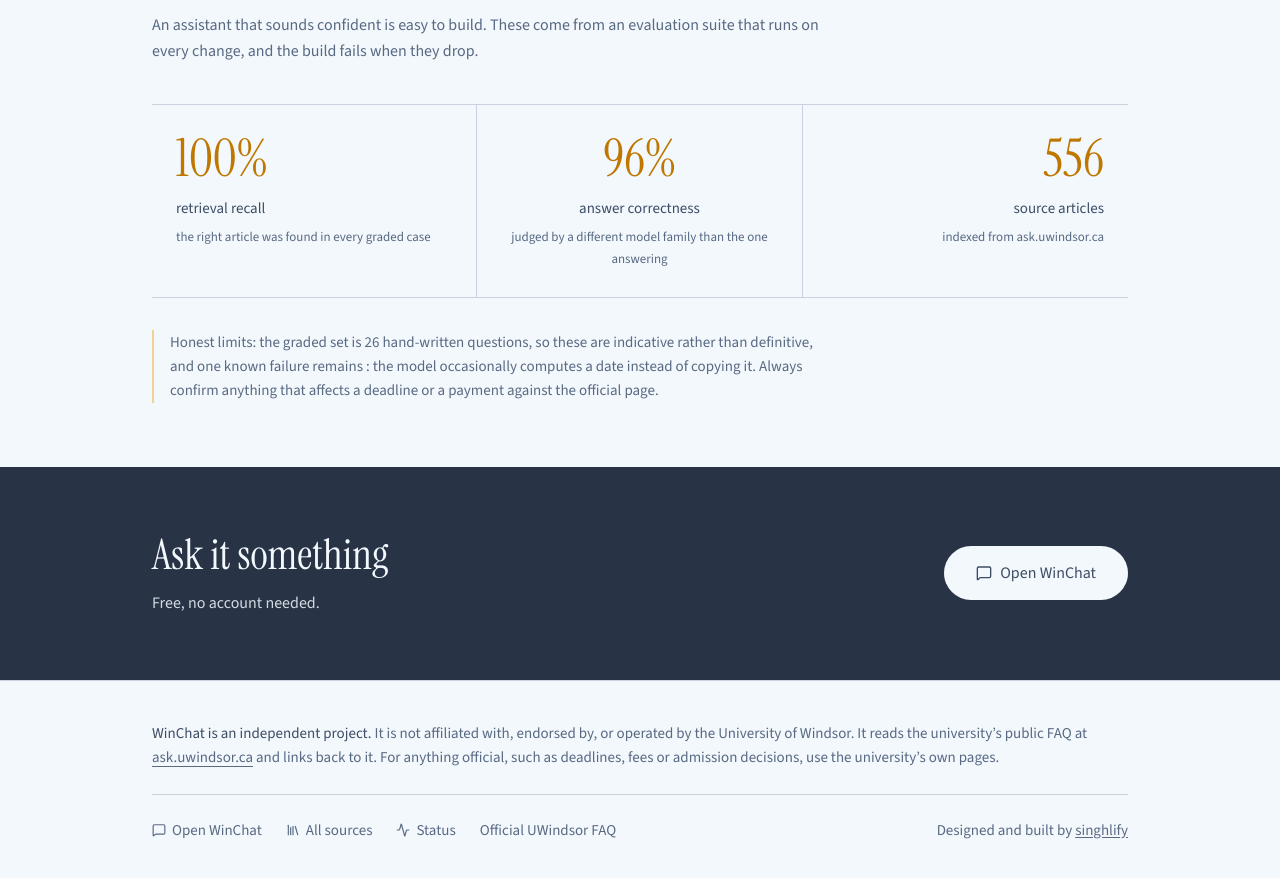
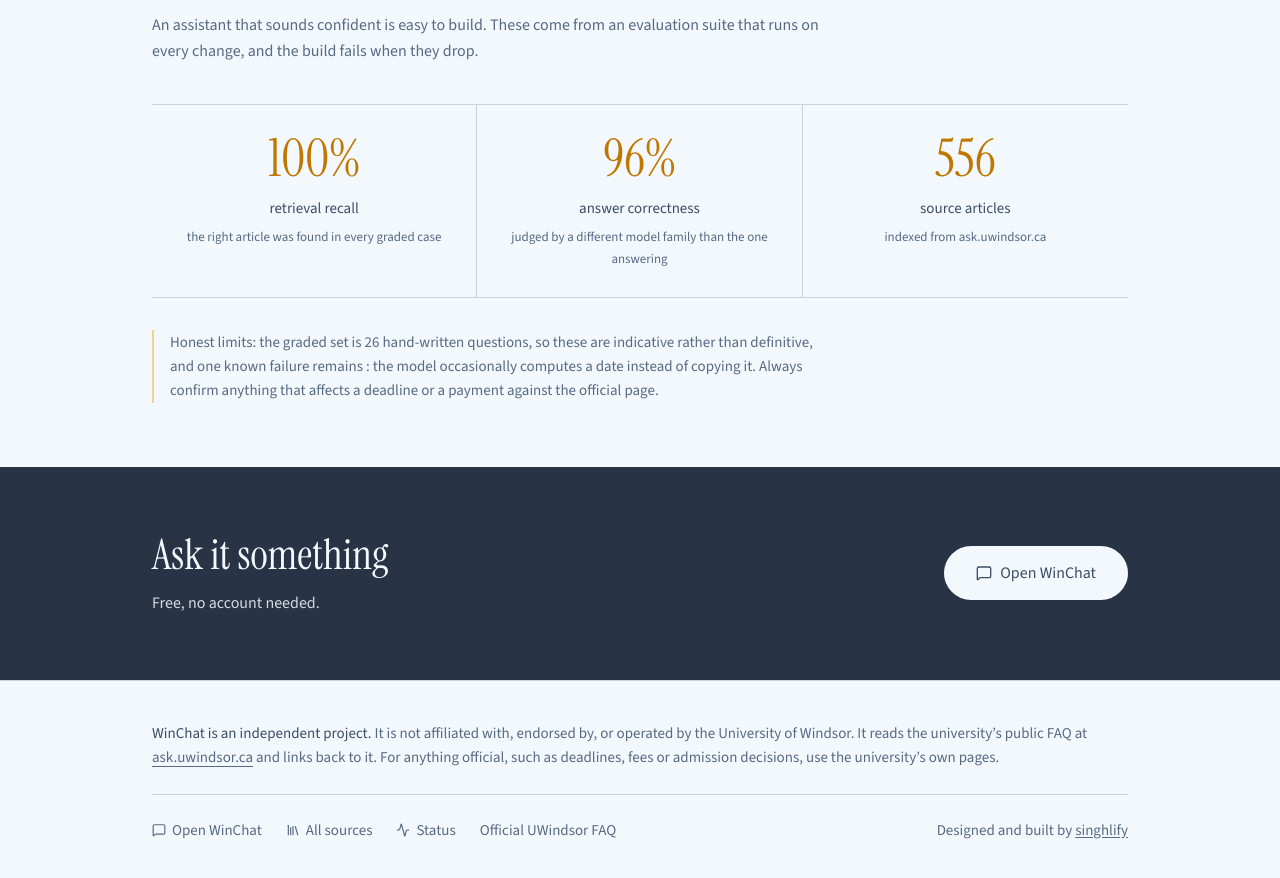
Before and after one commit to singhlify/winchat, a Next.js app in the folder frontend/: page / in a window 1280 px wide. Shown: the part 1200-2078 px from the top of the page. Built offline with nearby package versions, Linux system fonts and the light colour scheme; no server answers.

Commit message:
style(landing): center the stat columns

```diff
--- a/frontend/src/app/page.tsx
+++ b/frontend/src/app/page.tsx
@@ -5,7 +5,6 @@
 import { Activity, ArrowRight, Library, MessageSquare } from "lucide-react";
 
 import { Credit } from "@/components/Credit";
-import { cn } from "@/lib/utils";
 import { SiteNav } from "@/components/SiteNav";
 import { CountUp } from "@/components/CountUp";
 import { HeroScroll } from "@/components/HeroScroll";
@@ -235,14 +234,11 @@
               <Reveal
                 key={stat.label}
                 delay={index * 0.08}
-                // Left, centre, right across the three columns, but only once they sit
-                // side by side. Stacked on mobile they share one left edge, and staggering
-                // the alignment there would read as a mistake rather than as rhythm.
-                className={cn(
-                  "px-2 py-7 sm:px-6",
-                  index === 1 && "sm:text-center",
-                  index === 2 && "sm:text-right",
-                )}
+                // Centred once the three sit side by side. Staggering them left/centre/right
+                // used the band's full width but left each column reading as its own
+                // fragment; centred, the three figures line up as one row of results.
+                // Mobile stays left, where they stack into a single column.
+                className="px-2 py-7 sm:px-6 sm:text-center"
               >
                 <dt className="sr-only">{stat.label}</dt>
                 <dd>
```
